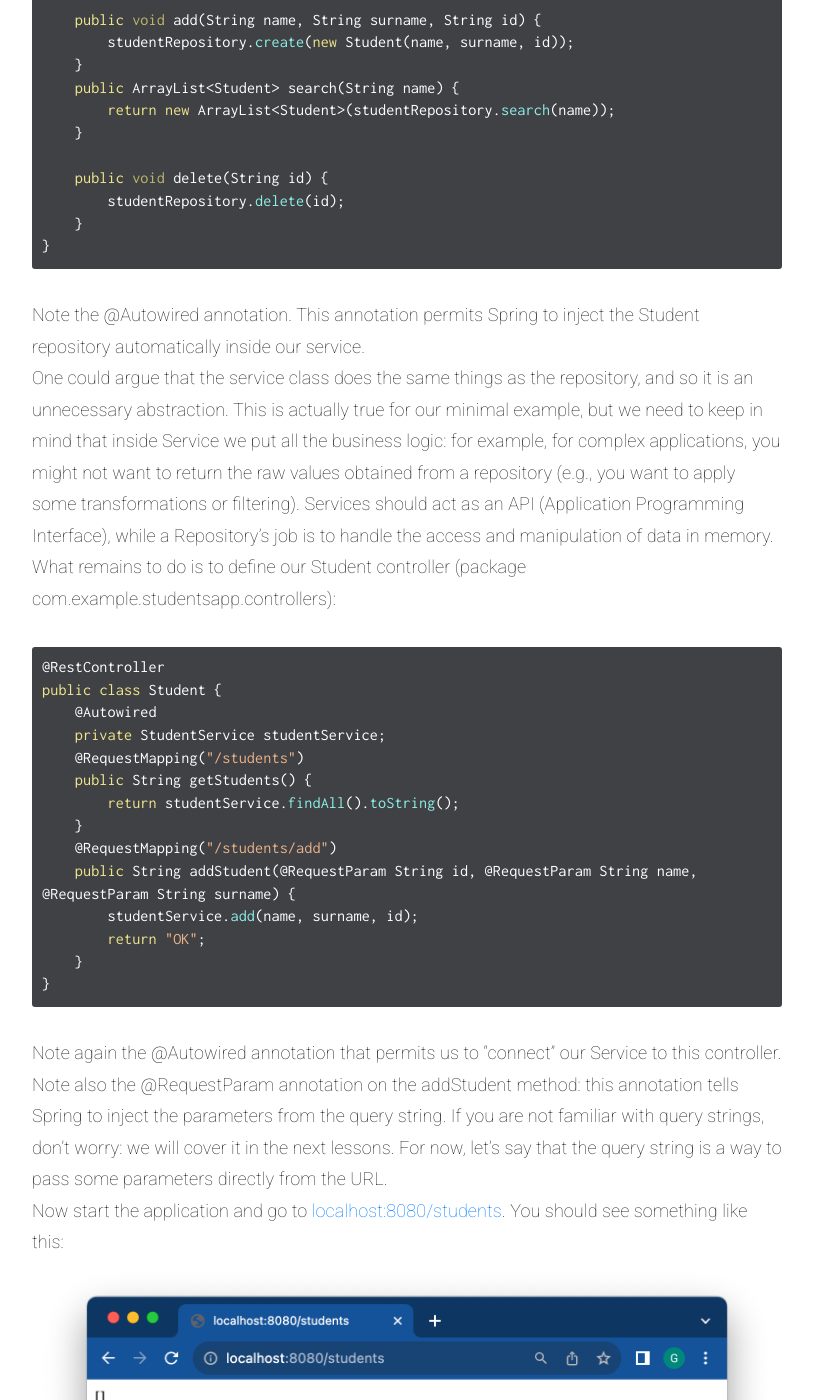
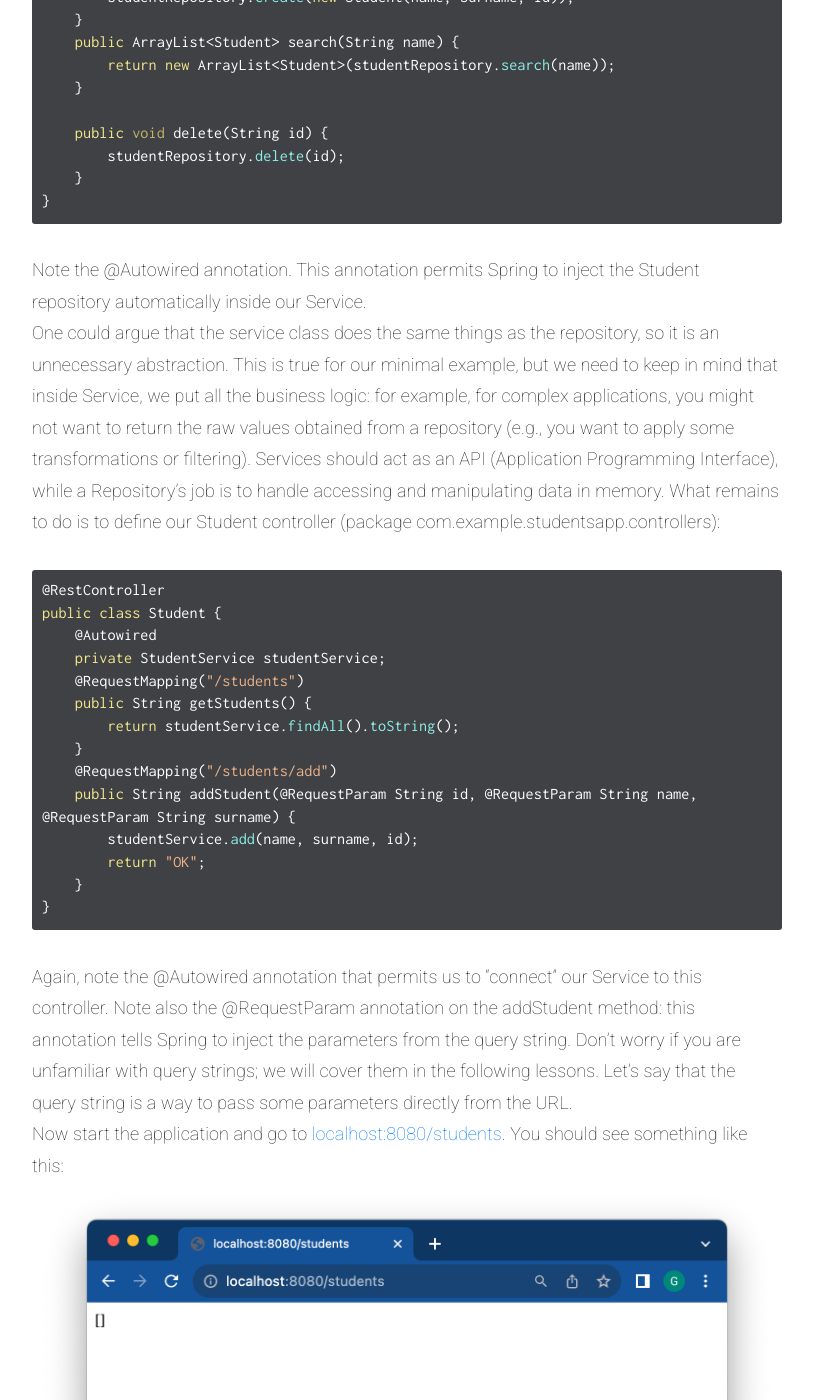
Before and after one commit to UniVE-SSV/SoftwareArchitectures24, a Jekyll site: the page built from _docs/spring-2/application-example.md, in a window 1280 px wide and 1400 px high, scrolled down 3143 px. Shown: the whole window, without its empty margins (383-1196 px from the left). Built offline with Jekyll 4.4.1, drawn with Linux system fonts in a browser that asks for light colours; some of the changed text lies outside the part shown.

Commit message:
Fix example

```diff
--- a/_docs/spring-2/application-example.md
+++ b/_docs/spring-2/application-example.md
@@ -6,13 +6,13 @@
 <h2>Contents</h2>
 * toc
 {:toc}
-To have a better understanding of the concepts seen so far, let's see a simple example: we want to have a simple application that manages students.
+Let's consider a simple example to better understand Spring concepts. We want to have a simple application that manages students.
 ## Our Spring Application
-We start by creating a new Spring Project with the dependencies that we had seen in the previous lessons. Then, we need to define how to model Students. We want to provide a minimal example for now, so we can say that a Student must have:
+We start by creating a new Spring Project with the dependencies we saw in the previous lessons. Then, we need to define how to model Students. We want to provide a minimal example for now, so we can say that a Student must have:
 1. A Name.
 2. A Surname.
 3. A Matriculation ID.
-Let's create our Student class: we want to do things well, so we use the Model View Controller (MVC) pattern. We create a Student.java inside a models package:
+Let's create our Student class: we want to do things well using the Model View Controller (MVC) pattern. We create a Student.java inside a models package:
 {% highlight java %}
 public class Student {
     private String name;
@@ -51,7 +51,7 @@
     }
 }
 {% endhighlight %}
-Then, we need to create a Repository, that defines the logic for accessing Students: for now, we use a simple Java Map, but we can use a database or other external systems. The StudentRepository class is easy (package com.example.studentsapp.repositories)
+Then, we need to create a Repository that defines the logic for accessing Students: for now, we use a simple Java Map, but we can use a database or other external systems. The StudentRepository class is easy (package com.example.studentsapp.repositories)
 
 {% highlight java %}
 @Repository
@@ -87,8 +87,6 @@
         this.students.remove(id);
         return s;
     }
-
-
 }
 {% endhighlight %}
 Now it is time to add the Service class (package com.example.studentsapp.services):
@@ -119,8 +117,8 @@
     }
 }
 {% endhighlight %}
-Note the @Autowired annotation. This annotation permits Spring to inject the Student repository automatically inside our service.
-One could argue that the service class does the same things as the repository, and so it is an unnecessary abstraction. This is actually true for our minimal example, but we need to keep in mind that inside Service we put all the business logic: for example, for complex applications, you might not want to return the raw values obtained from a repository (e.g., you want to apply some transformations or filtering). Services should act as an API (Application Programming Interface), while a Repository's job is to handle the access and manipulation of data in memory. What remains to do is to define our Student controller (package com.example.studentsapp.controllers):
+Note the @Autowired annotation. This annotation permits Spring to inject the Student repository automatically inside our Service.
+One could argue that the service class does the same things as the repository, so it is an unnecessary abstraction. This is true for our minimal example, but we need to keep in mind that inside Service, we put all the business logic: for example, for complex applications, you might not want to return the raw values obtained from a repository (e.g., you want to apply some transformations or filtering). Services should act as an API (Application Programming Interface), while a Repository's job is to handle accessing and manipulating data in memory. What remains to do is to define our Student controller (package com.example.studentsapp.controllers):
 {% highlight java %}
 @RestController
 public class Student {
@@ -137,7 +135,7 @@
     }
 }
 {% endhighlight %}
-Note again the @Autowired annotation that permits us to "connect" our Service to this controller. Note also the @RequestParam annotation on the addStudent method: this annotation tells Spring to inject the parameters from the query string. If you are not familiar with query strings, don't worry: we will cover it in the next lessons. For now, let's say that the query string is a way to pass some parameters directly from the URL.
+Again, note the @Autowired annotation that permits us to "connect" our Service to this controller. Note also the @RequestParam annotation on the addStudent method: this annotation tells Spring to inject the parameters from the query string. Don't worry if you are unfamiliar with query strings; we will cover them in the following lessons. Let's say that the query string is a way to pass some parameters directly from the URL.
 Now start the application and go to <a target="_blank" rel="noopener noreferrer" href="localhost:8080/students">localhost:8080/students</a>. You should see something like this:
 ![Spring intro]({{ site.baseurl }}/images/spring_example_1.png)
 We don't have any students yet, so our list is empty. We can try to add a new student: <a target="_blank" rel="noopener noreferrer" href="localhost:8080/students/add?name=Giacomo&surname=Zanatta&id=859156">localhost:8080/students/add?name=Giacomo&surname=Zanatta&id=859156</a>:
@@ -151,7 +149,7 @@
 Other operations (search, delete) are left as an exercise. Try to play around!
 
 ## Conclusions
-OK, this is wonderful. But we want to make our application more user-friendly, for example presenting a form to the final user that permits adding a student, and a more sophisticated view to show our students. We can do it by returning, for example, HTML instead of plain text, using a template engine like <a target="_blank" rel="noopener noreferrer" href="https://www.thymeleaf.org/">Thymeleaf</a>. In the next lessons, we will talk about the HTTP protocol and particularly about the REST architecture, showing how we can build a RESTful application in Spring.
+OK, this is wonderful. But we want to make our application more user-friendly, for example, presenting a form to the final user that permits adding a student and a more sophisticated view to show our students. We can do it by returning, for example, HTML instead of plain text, using a template engine like <a target="_blank" rel="noopener noreferrer" href="https://www.thymeleaf.org/">Thymeleaf</a>. In the following lessons, we will talk about the HTTP protocol and particularly about the REST architecture, showing how we can build a RESTful application in Spring.
 ## Exercises
 1. Implement the capability to search and delete users.
 <div>
```
